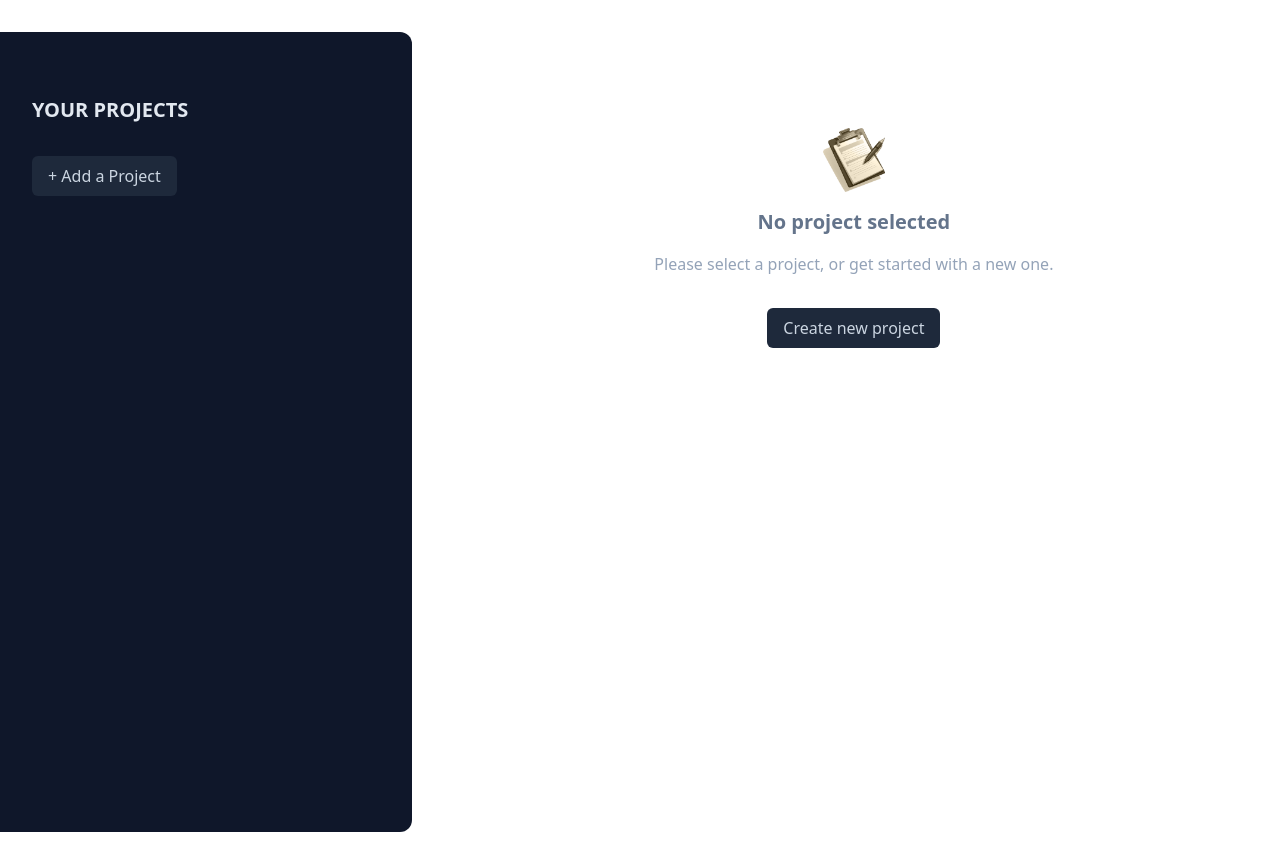
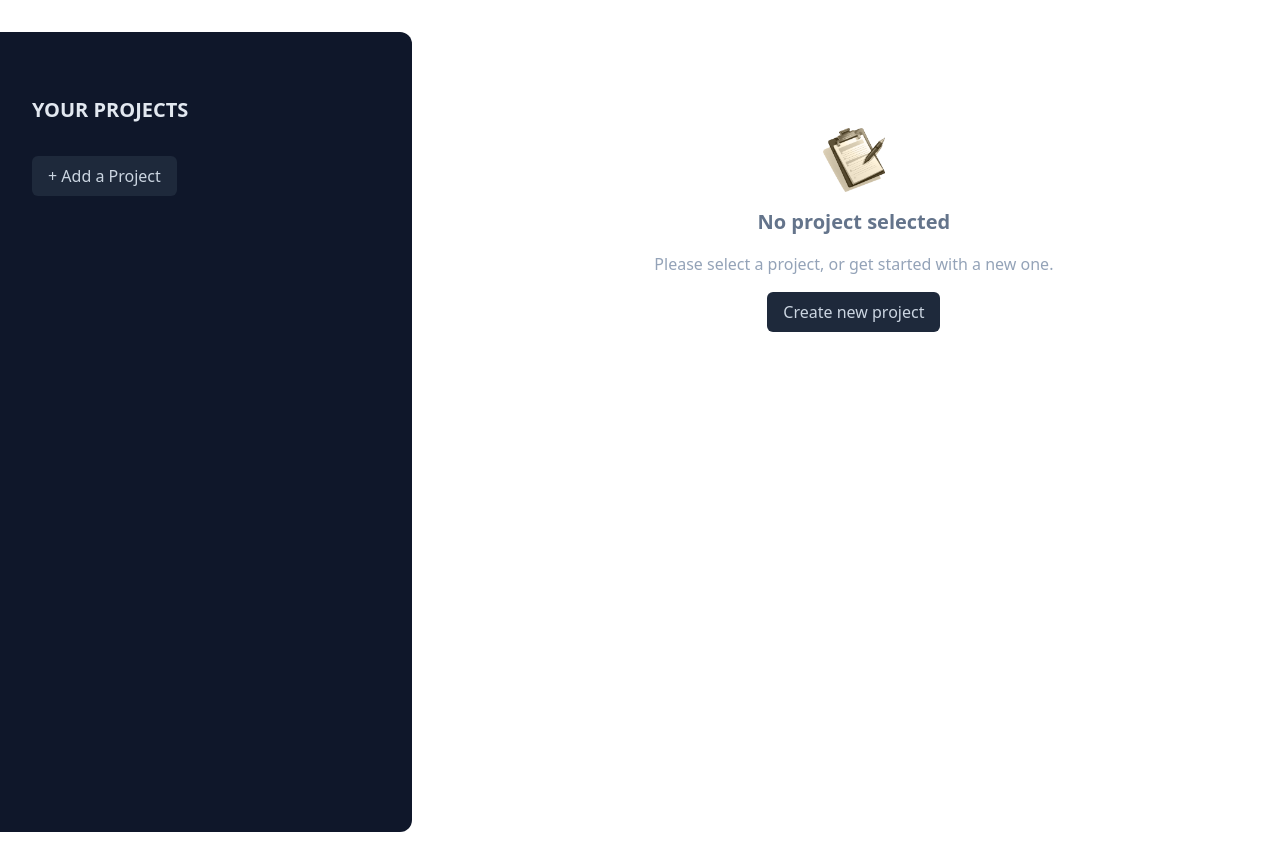
Before and after one commit to christophermickle/Project-Manager, a React (Vite) app: page / in a window 1280 px wide. Built offline with nearby package versions, Linux system fonts and the light colour scheme.

Commit message:
Fix: Button component placed incorrectly

```diff
--- a/src/components/NoProjectSelected.tsx
+++ b/src/components/NoProjectSelected.tsx
@@ -19,9 +19,7 @@ function NoProjectSelected({ onStartAddProject }: NoProjectSelectedProps) {
       <p className='mb-4 text-slate-400'>
         Please select a project, or get started with a new one.
       </p>
-      <p className='mt-8'>
-        <Button onClick={onStartAddProject}>Create new project</Button>
-      </p>
+      <Button onClick={onStartAddProject}>Create new project</Button>
     </div>
   );
 }
```
